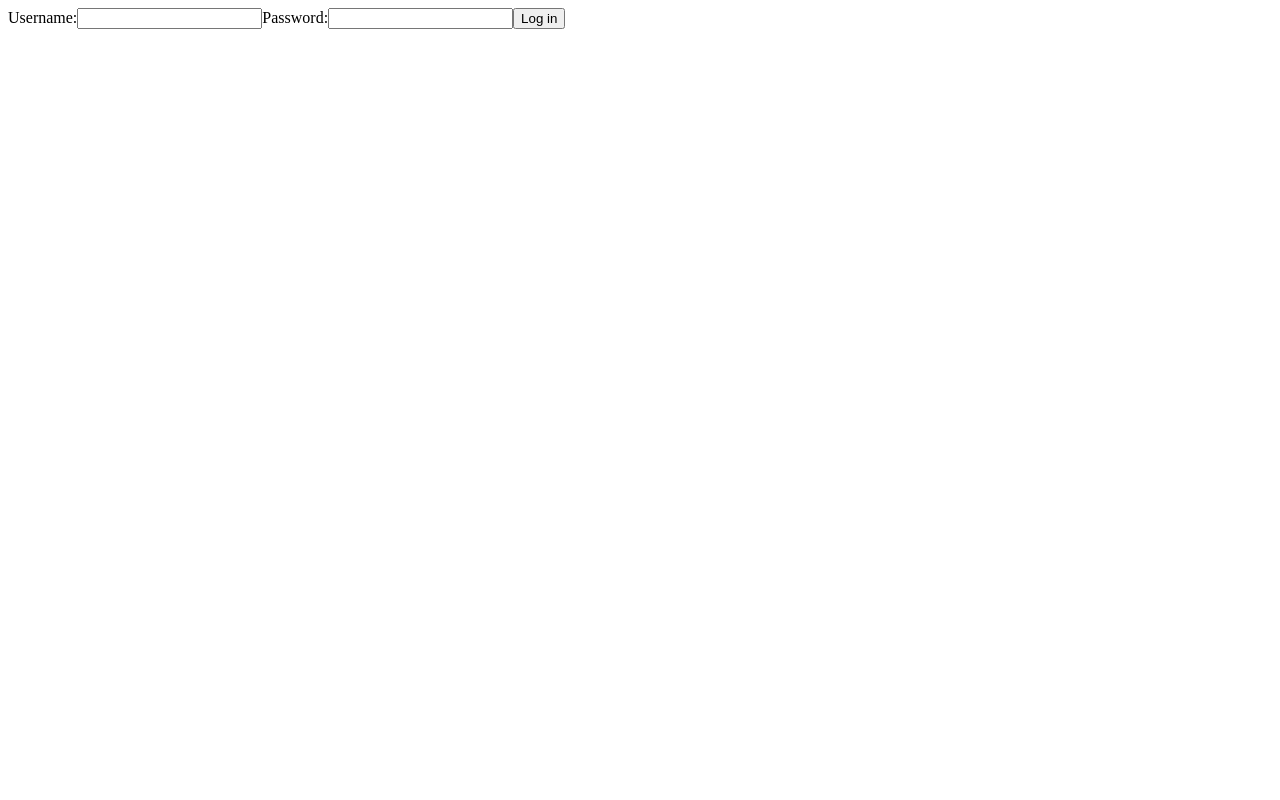
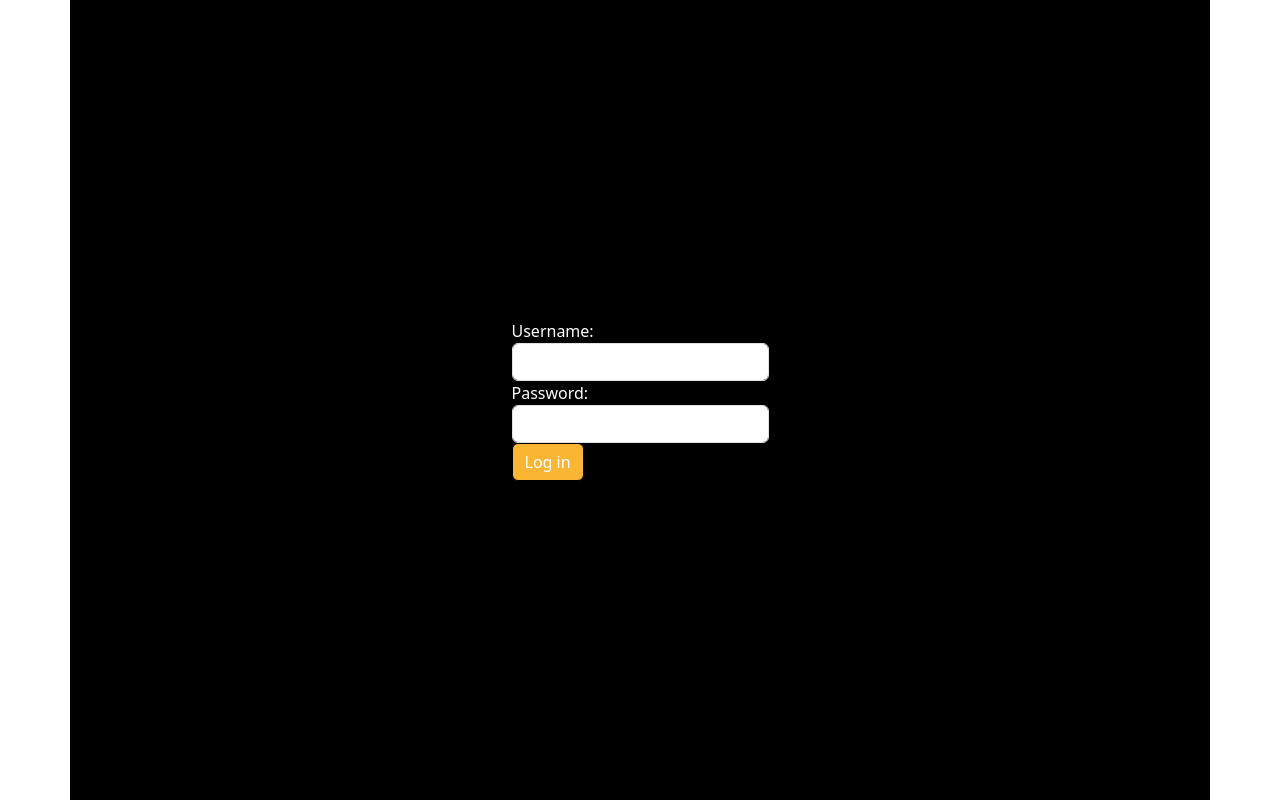
Before and after one commit to buwunny/ordering-app, a React app in the folder frontend/: page /login in a window 1280 px wide. Built offline with nearby package versions, Linux system fonts and the light colour scheme.

Commit message:
added bootstrap and made login page fancier

```diff
--- a/frontend/package.json
+++ b/frontend/package.json
@@ -11,6 +11,7 @@
   "license": "ISC",
   "dependencies": {
     "axios": "^1.6.7",
+    "bootstrap": "^5.3.3",
     "jwt-decode": "^4.0.0",
     "react": "^18.2.0",
     "react-dom": "^18.2.0",
@@ -21,7 +22,9 @@
     "@babel/preset-env": "^7.23.9",
     "@babel/preset-react": "^7.23.3",
     "babel-loader": "^9.1.3",
+    "css-loader": "^6.10.0",
     "html-webpack-plugin": "^5.6.0",
+    "style-loader": "^3.3.4",
     "webpack": "^5.90.3",
     "webpack-cli": "^5.1.4",
     "webpack-dev-server": "^5.0.2"
--- a/frontend/src/index.html
+++ b/frontend/src/index.html
@@ -4,8 +4,13 @@
     <meta charset="UTF-8">
     <meta name="viewport" content="width=device-width, initial-scale=1.0">
     <title>Ordering App</title>
+    <link
+        rel="stylesheet"
+        href="https://cdn.jsdelivr.net/npm/bootstrap@5.3.3/dist/css/bootstrap.min.css"
+    />
 </head>
 <body>
     <div id="app"></div>
+    <script src="https://cdn.jsdelivr.net/npm/bootstrap@5.3.3/dist/js/bootstrap.bundle.min.js"></script>
 </body>
 </html>
--- a/frontend/src/pages/App.js
+++ b/frontend/src/pages/App.js
@@ -5,6 +5,8 @@ import Login from './Login';
 import Requests from './Requests';
 import Form from './Form';
 import Orders from './Orders';
+import 'bootstrap/dist/css/bootstrap.min.css';
+
 function App() {
     return (
         <Router>
--- a/frontend/src/pages/Login.js
+++ b/frontend/src/pages/Login.js
@@ -2,6 +2,7 @@ import React, { useState } from 'react';
 import { useNavigate } from 'react-router-dom';
 import axios from 'axios';
 import { jwtDecode } from 'jwt-decode';
+import './styles.css';
 
 function LoginPage() {
     const navigate = useNavigate();
@@ -30,19 +31,35 @@ function LoginPage() {
     };
 
     return (
-        <div>
-            <form onSubmit={handleSubmit}>
-                <label>
-                    Username:
-                    <input type="text" value={username} onChange={e => setUsername(e.target.value)} />
-                </label>
-                <label>
-                    Password:
-                    <input type="password" value={password} onChange={e => setPassword(e.target.value)} />
-                </label>
-                <input type="submit" value="Log in" />
-            </form>
-            {error && <p>{error}</p>}
+        <div className="container" style={{ display: 'flex', alignItems: 'center', justifyContent: 'center', height: '100vh', width: '100%', backgroundColor: 'black'}}>
+            <div className="center-content">
+                <form onSubmit={handleSubmit}>
+                    <div className="form-group">
+                        <label htmlFor="username" style={{ color: 'white' }}>Username:</label>
+                        <input
+                            type="text"
+                            className="form-control"
+                            id="username"
+                            value={username}
+                            onChange={e => setUsername(e.target.value)}
+                            style={{ backgroundColor: 'white', color: 'black' }}
+                        />
+                    </div>
+                    <div className="form-group">
+                        <label htmlFor="password" style={{ color: 'white' }}>Password:</label>
+                        <input
+                            type="password"
+                            className="form-control"
+                            id="password"
+                            value={password}
+                            onChange={e => setPassword(e.target.value)}
+                            style={{ backgroundColor: 'white', color: 'black' }}
+                        />
+                    </div>
+                    <button type="submit" className="btn btn-primary" style={{ backgroundColor: '#FAB532', border: '1px solid black' }}>Log in</button>
+                </form>
+                {error && <label htmlFor="error" style={{ color: 'white' }}> {error}</label>}
+            </div>
         </div>
     );
 }
--- /dev/null
+++ b/frontend/src/pages/styles.css
@@ -0,0 +1,6 @@
+html, body {
+    height: 100%;
+    width: 100%;
+    margin: 0;
+    padding: 0;
+}
--- a/frontend/webpack.config.js
+++ b/frontend/webpack.config.js
@@ -13,6 +13,10 @@ module.exports = {
                 test: /\.(js|jsx)$/,
                 exclude: /node_modules/,
                 use: ['babel-loader']
+            },
+            {
+                test: /\.css$/,
+                use: ['style-loader', 'css-loader']
             }
         ]
     },
```
Also changed, not shown: 2 other files (tests, documents, lock files or other folders).
